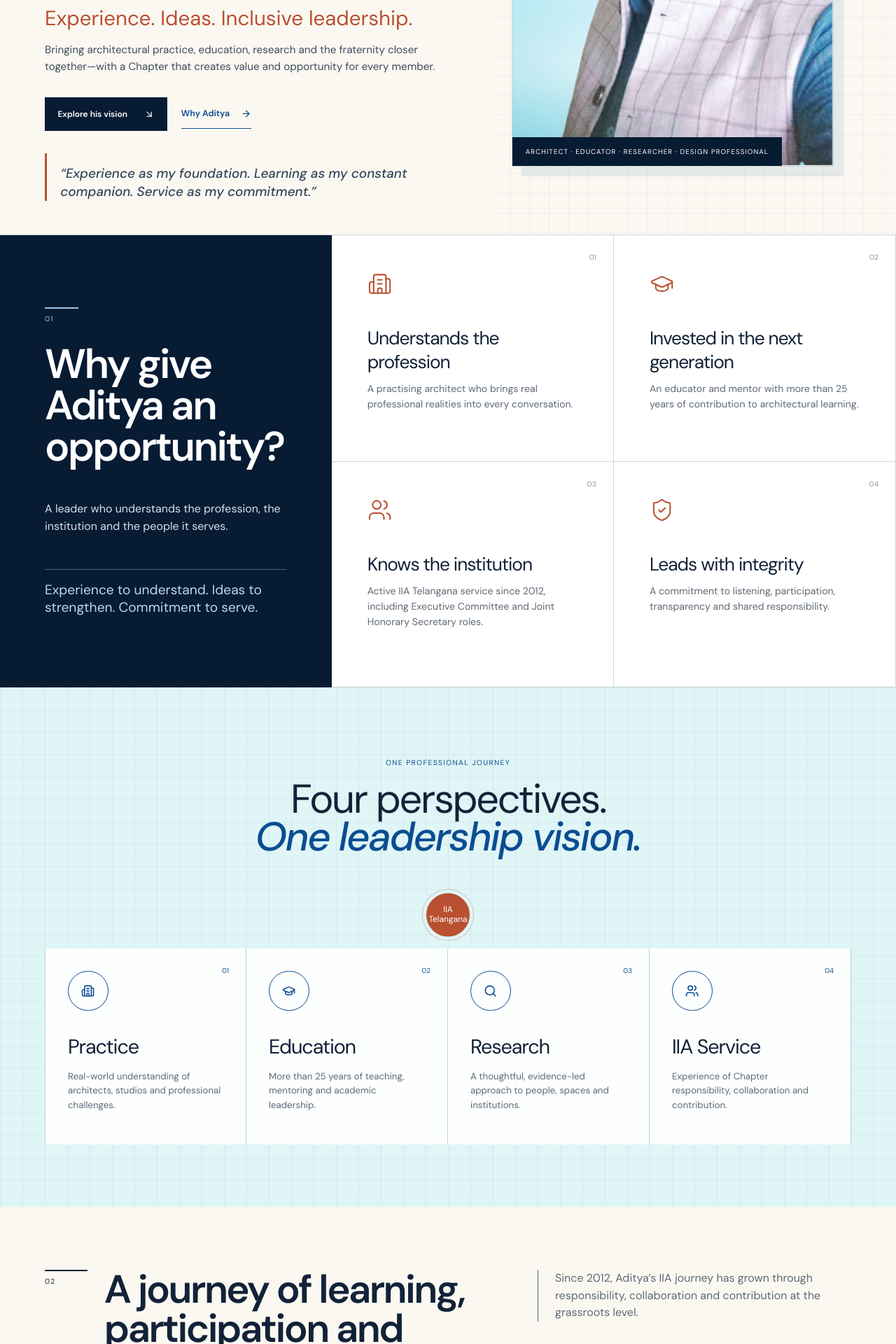
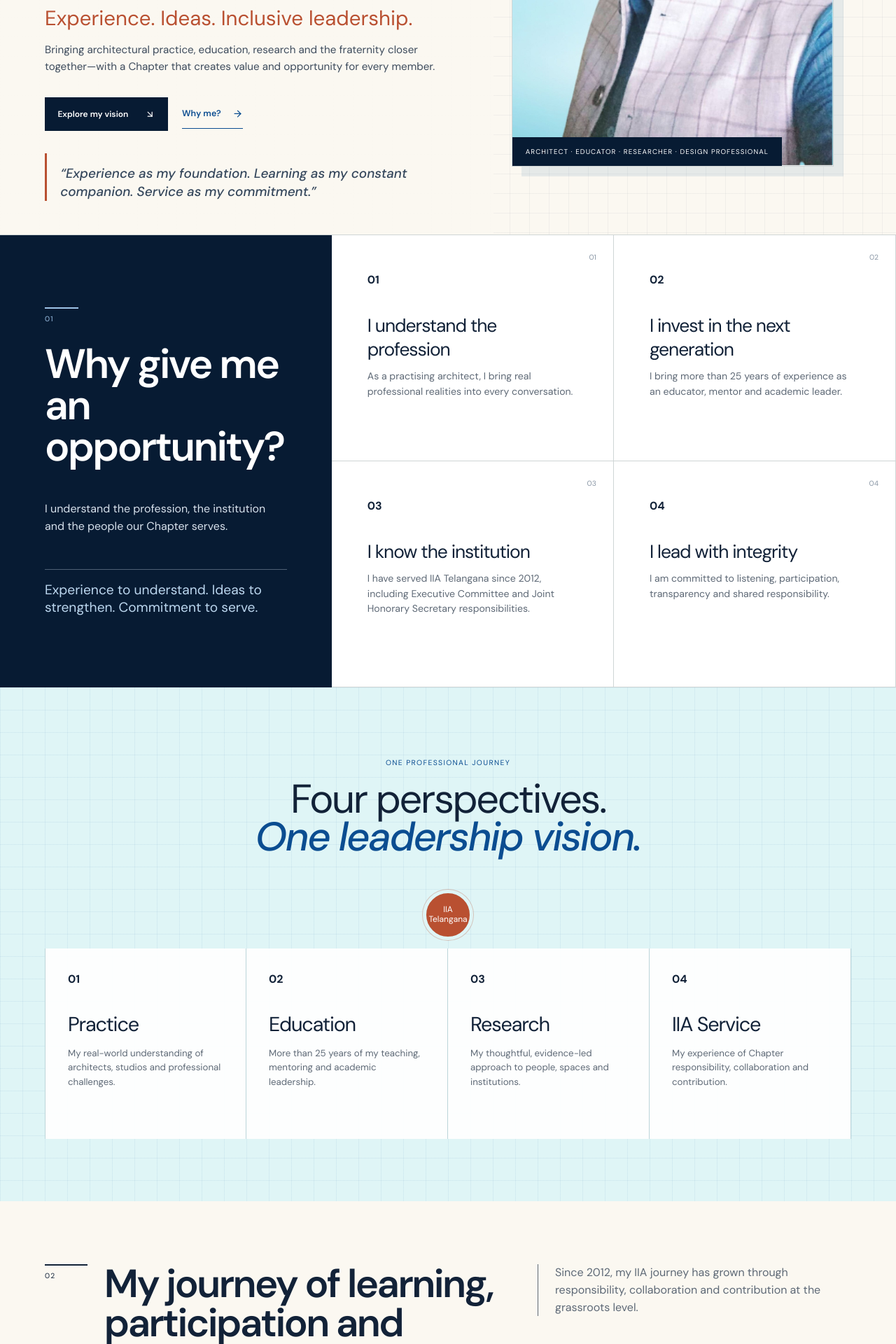
Before and after one commit to shivasricharan/adityasingaraju, a React (Vite) app: page / in a window 1280 px wide. Shown: the part 540-2460 px from the top of the page at 70% size. Built offline with nearby package versions, Linux system fonts and the light colour scheme.

Commit message:
Use first-person campaign voice and numbered visual system

```diff
--- a/src/main.tsx
+++ b/src/main.tsx
@@ -1,31 +1,25 @@
 import React from 'react'
 import { createRoot } from 'react-dom/client'
-import {
-  ArrowDownRight, ArrowRight, BookOpen, Building2, GraduationCap,
-  Lightbulb, Map, Menu, MessageCircle, Network, Search, ShieldCheck,
-  Sparkles, Users, X
-} from 'lucide-react'
+import { ArrowDownRight, ArrowRight, Menu, X } from 'lucide-react'
 import { commitmentGroups } from './data/commitments'
 import { iiaJourney } from './data/iiaJourney'
 import './styles.css'
 
-const nav = [['Why Aditya', 'why'], ['Journey', 'journey'], ['Commitments', 'commitments'], ['Priorities', 'priorities']]
+const nav = [['Why me?', 'why'], ['My journey', 'journey'], ['My commitments', 'commitments'], ['Your priorities', 'priorities']]
 
 const reasons = [
-  { icon: Building2, title: 'Understands the profession', text: 'A practising architect who brings real professional realities into every conversation.' },
-  { icon: GraduationCap, title: 'Invested in the next generation', text: 'An educator and mentor with more than 25 years of contribution to architectural learning.' },
-  { icon: Users, title: 'Knows the institution', text: 'Active IIA Telangana service since 2012, including Executive Committee and Joint Honorary Secretary roles.' },
-  { icon: ShieldCheck, title: 'Leads with integrity', text: 'A commitment to listening, participation, transparency and shared responsibility.' },
+  { title: 'I understand the profession', text: 'As a practising architect, I bring real professional realities into every conversation.' },
+  { title: 'I invest in the next generation', text: 'I bring more than 25 years of experience as an educator, mentor and academic leader.' },
+  { title: 'I know the institution', text: 'I have served IIA Telangana since 2012, including Executive Committee and Joint Honorary Secretary responsibilities.' },
+  { title: 'I lead with integrity', text: 'I am committed to listening, participation, transparency and shared responsibility.' },
 ]
 
 const pillars = [
-  { icon: Building2, label: 'Practice', text: 'Real-world understanding of architects, studios and professional challenges.' },
-  { icon: GraduationCap, label: 'Education', text: 'More than 25 years of teaching, mentoring and academic leadership.' },
-  { icon: Search, label: 'Research', text: 'A thoughtful, evidence-led approach to people, spaces and institutions.' },
-  { icon: Users, label: 'IIA Service', text: 'Experience of Chapter responsibility, collaboration and contribution.' },
+  { label: 'Practice', text: 'My real-world understanding of architects, studios and professional challenges.' },
+  { label: 'Education', text: 'More than 25 years of my teaching, mentoring and academic leadership.' },
+  { label: 'Research', text: 'My thoughtful, evidence-led approach to people, spaces and institutions.' },
+  { label: 'IIA Service', text: 'My experience of Chapter responsibility, collaboration and contribution.' },
 ]
-
-const commitmentIcons = [ShieldCheck, Sparkles, BookOpen, Network]
 
 function Brand() {
   return <a className="brand" href="#top" aria-label="Dr. Aditya Singaraju, home"><span>AS</span><b>Dr. Aditya<br/>Singaraju</b></a>
@@ -38,7 +32,7 @@ function Header() {
     <button className="menuButton" onClick={() => setOpen(v => !v)} aria-expanded={open} aria-label="Toggle navigation">{open ? <X/> : <Menu/>}</button>
     <nav className={open ? 'open' : ''} aria-label="Primary navigation">
       {nav.map(([label, id]) => <a key={id} href={'#' + id} onClick={() => setOpen(false)}>{label}</a>)}
-      <a className="headerCta" href="#commitments" onClick={() => setOpen(false)}>Explore the vision <ArrowRight/></a>
+      <a className="headerCta" href="#commitments" onClick={() => setOpen(false)}>Explore my vision <ArrowRight/></a>
     </nav>
   </header>
 }
@@ -55,8 +49,8 @@ function Hero() {
       <p className="heroLead">Experience. Ideas. Inclusive leadership.</p>
       <p className="heroText">Bringing architectural practice, education, research and the fraternity closer together—with a Chapter that creates value and opportunity for every member.</p>
       <div className="heroActions">
-        <a className="primaryButton" href="#commitments">Explore his vision <ArrowDownRight/></a>
-        <a className="textButton" href="#why">Why Aditya <ArrowRight/></a>
+        <a className="primaryButton" href="#commitments">Explore my vision <ArrowDownRight/></a>
+        <a className="textButton" href="#why">Why me? <ArrowRight/></a>
       </div>
       <blockquote>“Experience as my foundation. Learning as my constant companion. Service as my commitment.”</blockquote>
     </div>
@@ -70,12 +64,12 @@ function Hero() {
 function WhyAditya() {
   return <section id="why" className="whySection">
     <div className="whyIntro">
-      <SectionHeading number="01" title="Why give Aditya an opportunity?"/>
-      <p>A leader who understands the profession, the institution and the people it serves.</p>
+      <SectionHeading number="01" title="Why give me an opportunity?"/>
+      <p>I understand the profession, the institution and the people our Chapter serves.</p>
       <strong>Experience to understand. Ideas to strengthen. Commitment to serve.</strong>
     </div>
     <div className="reasonGrid">
-      {reasons.map(({ icon: Icon, title, text }, index) => <article key={title}><span>0{index + 1}</span><Icon aria-hidden="true"/><h3>{title}</h3><p>{text}</p></article>)}
+      {reasons.map(({ title, text }, index) => <article key={title}><span>0{index + 1}</span><strong className="cardNumber">0{index + 1}</strong><h3>{title}</h3><p>{text}</p></article>)}
     </div>
   </section>
 }
@@ -84,7 +78,7 @@ function Pillars() {
   return <section className="pillarsSection" aria-labelledby="pillars-title">
     <div className="pillarsTitle"><p>One professional journey</p><h2 id="pillars-title">Four perspectives.<br/><em>One leadership vision.</em></h2></div>
     <div className="pillarDiagram">
-      {pillars.map(({ icon: Icon, label, text }, index) => <article key={label}><div className="pillarIcon"><Icon aria-hidden="true"/></div><span>0{index + 1}</span><h3>{label}</h3><p>{text}</p></article>)}
+      {pillars.map(({ label, text }, index) => <article key={label}><strong className="pillarNumber">0{index + 1}</strong><h3>{label}</h3><p>{text}</p></article>)}
       <div className="diagramCore" aria-hidden="true">IIA<br/>Telangana</div>
     </div>
   </section>
@@ -92,7 +86,7 @@ function Pillars() {
 
 function Journey() {
   return <section id="journey" className="journeySection">
-    <SectionHeading number="02" title="A journey of learning, participation and service" intro="Since 2012, Aditya’s IIA journey has grown through responsibility, collaboration and contribution at the grassroots level."/>
+    <SectionHeading number="02" title="My journey of learning, participation and service" intro="Since 2012, my IIA journey has grown through responsibility, collaboration and contribution at the grassroots level."/>
     <div className="journeyLine">
       {iiaJourney.map((item, index) => <article key={item.year + item.title}><div className="year"><span>{String(index + 1).padStart(2, '0')}</span><strong>{item.year}</strong></div><div><h3>{item.title}</h3><p>{item.text}</p></div></article>)}
     </div>
@@ -102,12 +96,11 @@ function Journey() {
 function Commitments() {
   let count = 0
   return <section id="commitments" className="commitmentsSection">
-    <SectionHeading number="03" title="Ten commitments to a stronger Chapter" intro="A practical framework to make IIA Telangana more participative, connected, useful and future-ready."/>
+    <SectionHeading number="03" title="My ten commitments to a stronger Chapter" intro="My practical framework to make IIA Telangana more participative, connected, useful and future-ready."/>
     <div className="commitmentGroups">
       {commitmentGroups.map((group, groupIndex) => {
-        const Icon = commitmentIcons[groupIndex]
         return <article className={'commitmentGroup group' + (groupIndex + 1)} key={group.theme}>
-          <header><Icon aria-hidden="true"/><span>0{groupIndex + 1}</span><h3>{group.theme}</h3></header>
+          <header><span>0{groupIndex + 1}</span><h3>{group.theme}</h3></header>
           <div>{group.items.map(([title, description]) => {
             count += 1
             return <section key={title}><b>{String(count).padStart(2, '0')}</b><div><h4>{title}</h4><p>{description}</p></div></section>
@@ -121,16 +114,16 @@ function Commitments() {
 function Reach() {
   return <section className="reachSection">
     <div className="regionalPanel">
-      <div className="regionalIcon" aria-hidden="true"><Map/></div>
+      <div className="regionalMark" aria-hidden="true">TG</div>
       <p>Connected across Telangana</p>
       <h3>Every region.<br/>Every member.<br/>A stronger voice.</h3>
       <div className="regionalPoints" aria-label="Regional priorities">
-        <span><Users aria-hidden="true"/> Regional voices</span>
-        <span><GraduationCap aria-hidden="true"/> Local talent</span>
-        <span><Network aria-hidden="true"/> Shared opportunity</span>
+        <span><b>01</b> Regional voices</span>
+        <span><b>02</b> Local talent</span>
+        <span><b>03</b> Shared opportunity</span>
       </div>
     </div>
-    <div><p>Beyond Hyderabad · Across Telangana</p><h2>A Chapter that reaches, listens and connects.</h2><p>Regional voices, local talent and member participation should shape the Chapter’s future. Aditya’s vision is to create meaningful connection and opportunity across Telangana.</p><a href="#priorities">Share what your region needs <ArrowRight/></a></div>
+    <div><p>Beyond Hyderabad · Across Telangana</p><h2>A Chapter that reaches, listens and connects.</h2><p>I believe regional voices, local talent and member participation should shape our Chapter’s future. My vision is to create meaningful connection and opportunity across Telangana.</p><a href="#priorities">Share what your region needs <ArrowRight/></a></div>
   </section>
 }
 
@@ -165,7 +158,7 @@ function PrioritiesForm() {
     <div className="prioritiesCopy">
       <SectionHeading number="04" title="What should IIA Telangana prioritise?"/>
       <p>Strong leadership begins with listening. Share the issue, opportunity or idea you believe deserves the Chapter’s attention.</p>
-      <div className="formAssurance"><MessageCircle/><p><strong>Your voice matters.</strong><br/>Responses are received privately and will help identify member priorities across Telangana.</p></div>
+      <div className="formAssurance"><p><strong>Your voice matters.</strong><br/>I will receive responses privately and use them to understand member priorities across Telangana.</p></div>
     </div>
     <form name="member-priorities" method="POST" action="/thank-you.html" data-netlify="true" data-netlify-honeypot="bot-field" onSubmit={submit}>
       <input type="hidden" name="form-name" value="member-priorities"/>
@@ -184,8 +177,8 @@ function PrioritiesForm() {
 
 function Closing() {
   return <section id="support" className="closingSection">
-    <div><p>A new chapter for IIA Telangana</p><h2>Give experience, ideas and inclusive leadership <em>an opportunity.</em></h2><p>With your trust and participation, Dr. Aditya Singaraju seeks the opportunity to help build a Chapter that supports established practitioners, encourages young architects and represents members across Telangana.</p><a className="lightButton" href="#top">Discover Aditya’s journey <ArrowRight/></a></div>
-    <aside><Lightbulb/><blockquote>“Together, let us build a Chapter that is inclusive, inspiring and accountable.”</blockquote><strong>Dr. Aditya Singaraju</strong><span>Candidate for Chairperson · IIA Telangana Chapter</span></aside>
+    <div><p>A new chapter for IIA Telangana</p><h2>Give my experience, ideas and inclusive leadership <em>an opportunity.</em></h2><p>With your trust and participation, I seek the opportunity to help build a Chapter that supports established practitioners, encourages young architects and represents members across Telangana.</p><a className="lightButton" href="#journey">Discover my journey <ArrowRight/></a></div>
+    <aside><span className="closingNumber">AS</span><blockquote>“Together, let us build a Chapter that is inclusive, inspiring and accountable.”</blockquote><strong>Dr. Aditya Singaraju</strong><span>Candidate for Chairperson · IIA Telangana Chapter</span></aside>
   </section>
 }
 
```
